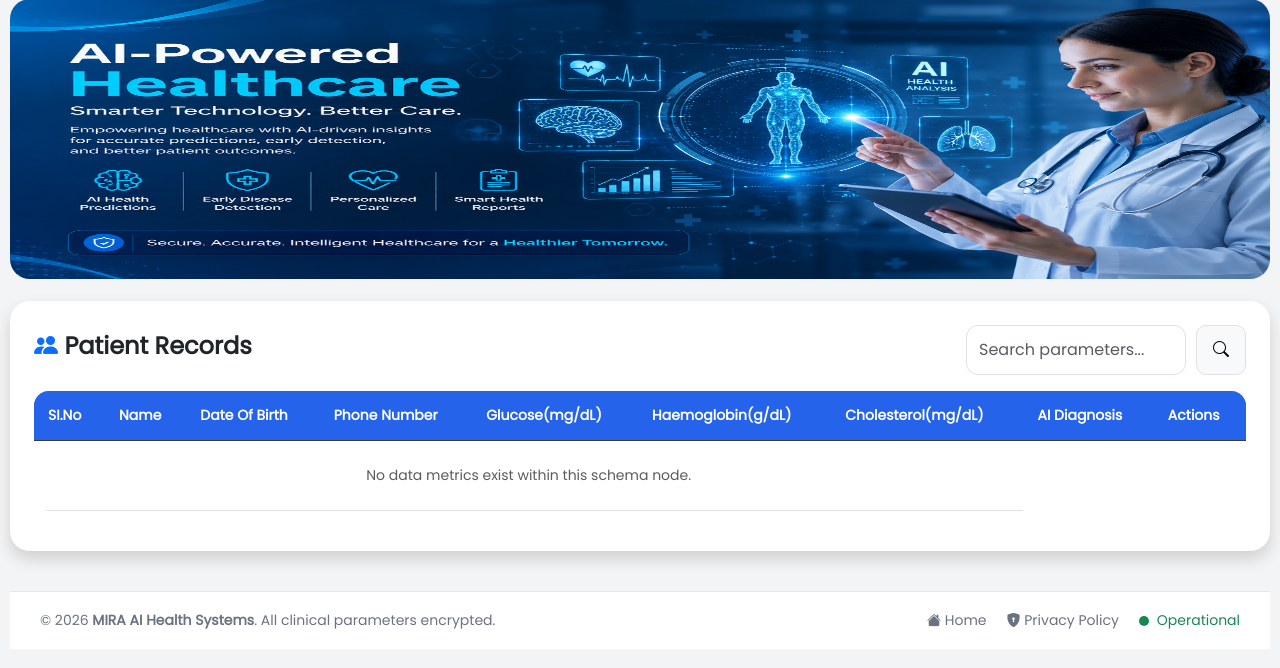
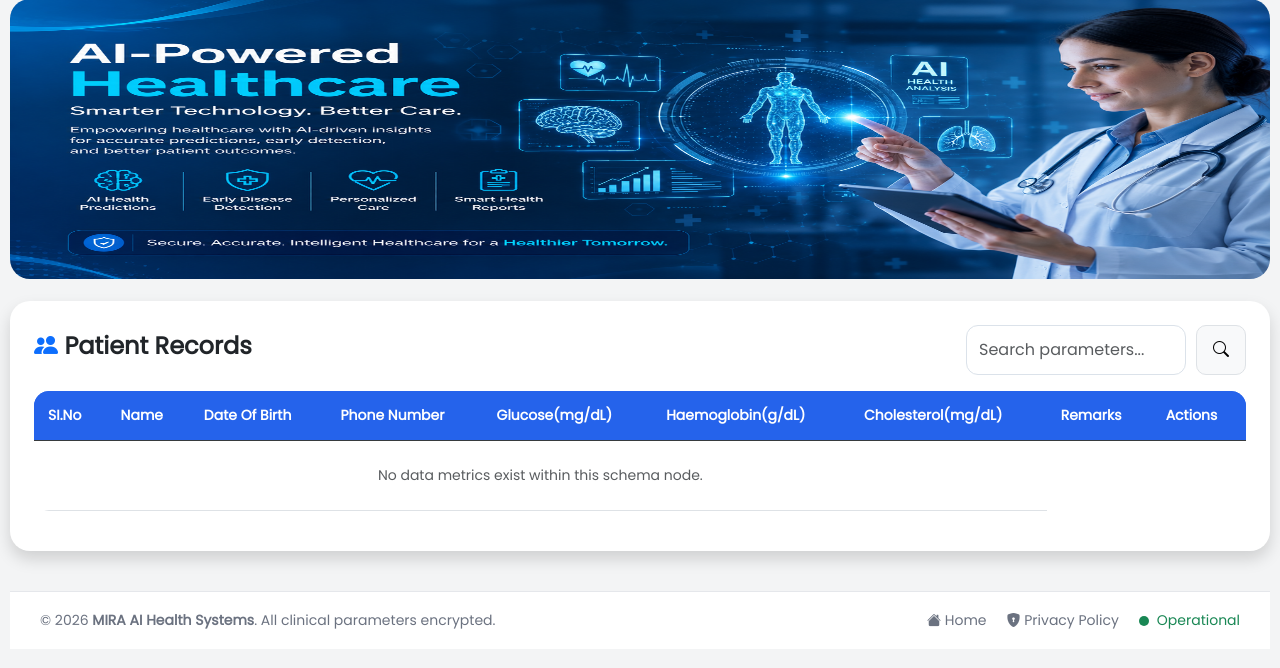
Before and after one commit to mahalakshmi-dotcom/AI-health-prediction-app, a Flask app: page / in a window 1280 px wide. Shown: the part 116-784 px from the top of the page. Run offline with Flask 3, Linux system fonts and the light colour scheme.

Commit message:
Change title and update patient remarks column

```diff
--- a/templates/index.html
+++ b/templates/index.html
@@ -3,7 +3,7 @@
 <head>
     <meta charset="UTF-8">
     <meta name="viewport" content="width=device-width, initial-scale=1.0">
-    <title>AI Healthcare Predictor</title>
+    <title>Healthcare Predictor</title>
     <link href="https://cdn.jsdelivr.net/npm/bootstrap@5.3.0/dist/css/bootstrap.min.css" rel="stylesheet">
     <link rel="stylesheet" href="https://cdn.jsdelivr.net/npm/bootstrap-icons@1.11.3/font/bootstrap-icons.min.css">
     <link href="https://fonts.googleapis.com/css2?family=Poppins:wght=300;400;500;600;700&display=swap" rel="stylesheet">
@@ -67,7 +67,7 @@
                                         <th>Glucose(mg/dL)</th>
                                         <th>Haemoglobin(g/dL)</th>
                                         <th>Cholesterol(mg/dL)</th>
-                                        <th>AI Diagnosis</th>
+                                        <th>Remarks</th>
                                         <th>Actions</th>
                                     </tr>
                                 </thead>
```
